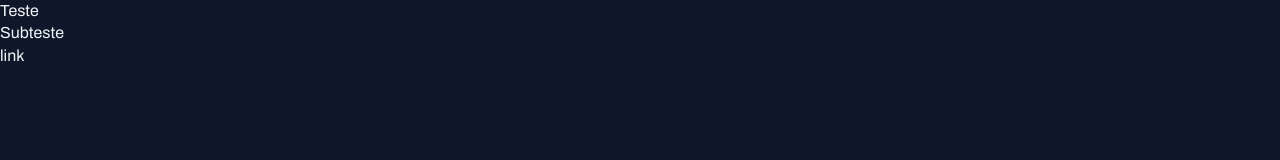
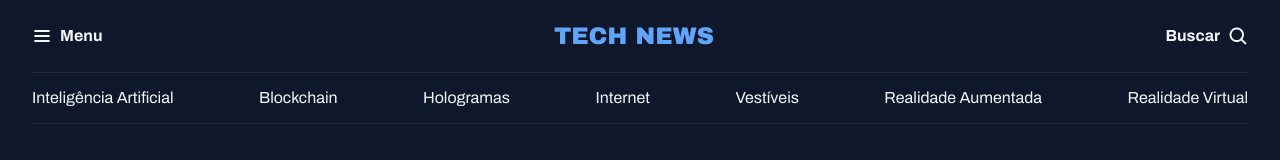
Before and after one commit to atsandrini/projeto, a plain HTML site: page index.html in a window 1280 px wide. Drawn offline with Linux system fonts and the light colour scheme.

Commit message:
criando o header da aplicação

```diff
--- a/index.html
+++ b/index.html
@@ -12,8 +12,33 @@
   <link href="https://fonts.googleapis.com/css2?family=Archivo:ital,wght@0,100..900;1,100..900&display=swap" rel="stylesheet">
 </head>
 <body>
-  <h1>Teste</h1>
-  <h2>Subteste</h2>
-  <a href="">link</a>
+  <header class="container">
+    <nav id="primary" class="grid grid-flow-col">
+      <div>
+        <img src="assets/icons/List.svg" alt="icone de menu">
+        <strong>Menu</strong>
+      </div>
+
+      <div>
+        <img src="assets/Logo.png" alt="Technews logo">
+      </div>
+
+      <div>
+        <strong>
+          Buscar
+        </strong>
+        <img src="assets/icons/MagnifyingGlass.svg" alt="ícone de lupa para pesquisa">
+      </div>
+    </nav>
+    <nav id="secondary" class="grid grid-flow-col">
+      <a href="#">Inteligência Artificial</a>
+      <a href="#">Blockchain</a>
+      <a href="#">Hologramas</a>
+      <a href="#">Internet</a>
+      <a href="#">Vestíveis</a>
+      <a href="#">Realidade Aumentada</a>
+      <a href="#">Realidade  Virtual</a>
+    </nav>
+  </header>
 </body>
 </html>
--- a/styles/global.css
+++ b/styles/global.css
@@ -39,3 +39,18 @@ a:hover {
 h1, h2, h3 {
   font: inherit;
 }
+
+.container {
+  max-width: 1280px;
+  padding-inline: 32px;
+  margin-inline: auto;
+}
+
+/* utility-first */
+.grid {
+  display: grid;
+}
+
+.grid-flow-col {
+  grid-auto-flow: column;
+}
--- /dev/null
+++ b/styles/header.css
@@ -0,0 +1,25 @@
+#primary {
+  padding-block: 20px;
+
+  div {
+    display: flex;
+    align-items: center;
+    gap: 8px;
+  }
+
+  /* nesting css */
+  div:nth-child(2) {
+    margin-inline: auto;
+  }
+
+  div:nth-child(3) {
+    justify-self: end;
+  }
+}
+
+#secondary {
+  padding-block: 14px;
+  border: solid 1px var(--stroke-color);
+  border-inline: none;
+  justify-content: space-between;
+}
--- a/styles/index.css
+++ b/styles/index.css
@@ -1 +1,2 @@
 @import url(global.css);
+@import url(header.css);
```
